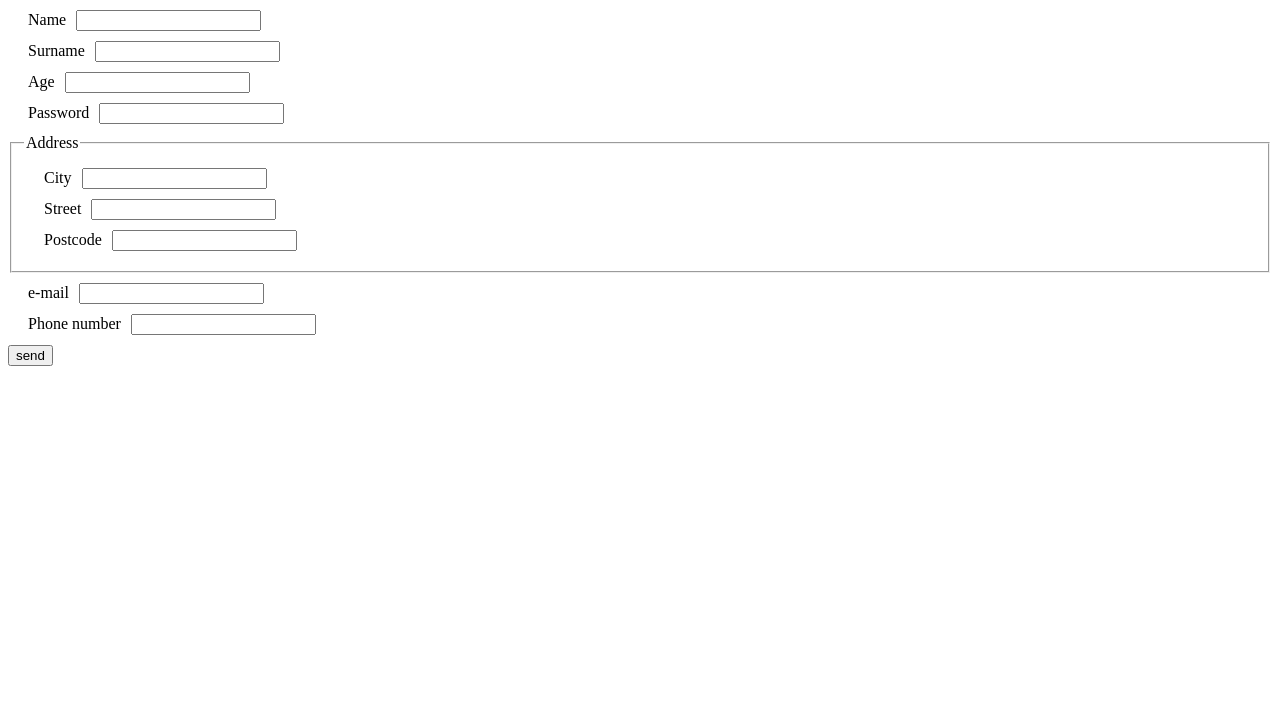
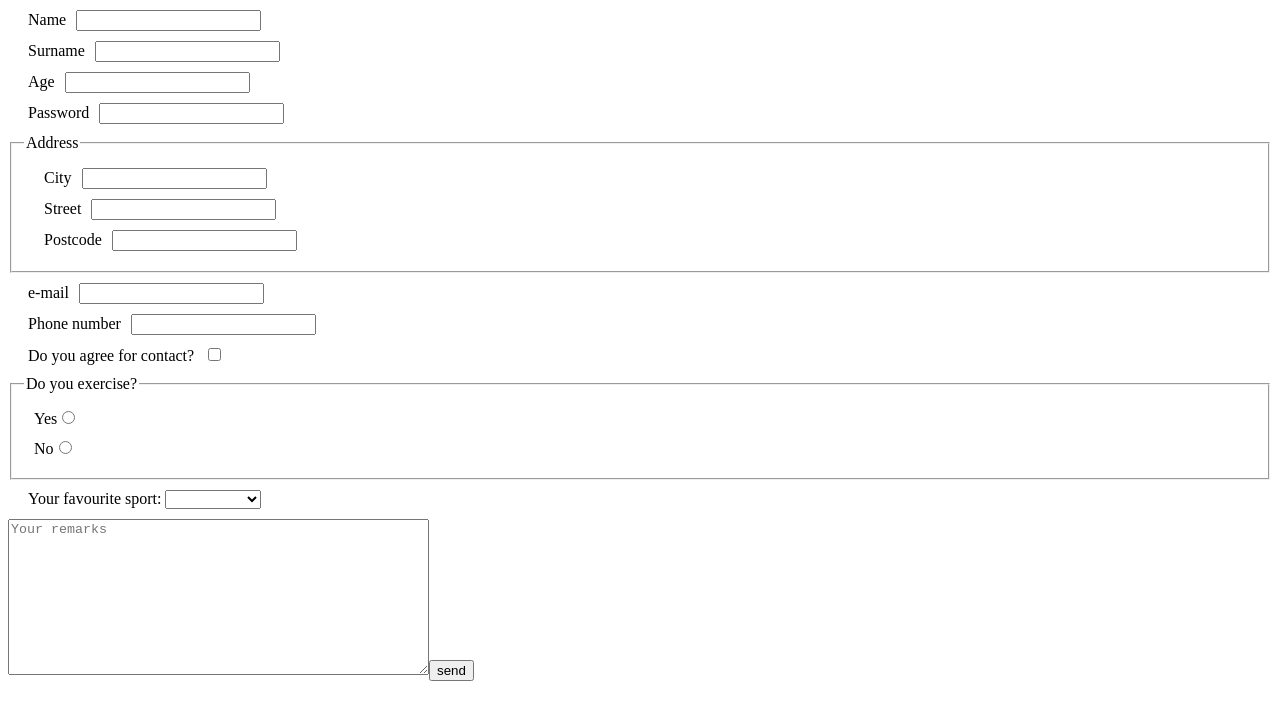
Before and after one commit to Filip-Mosz/angular-exercises-context, an Angular app: page / in a window 1280 px wide. Shown: the top 720 px of the page. Built offline with nearby package versions, Linux system fonts and the light colour scheme.

Commit message:
reactive forms 2

```diff
--- a/src/app/dashboard/dashboard.component.html
+++ b/src/app/dashboard/dashboard.component.html
@@ -50,6 +50,35 @@
         <input type="text" formControlName="phoneNumber">
     </label>
 
+    <label class="label">
+        <span class="labelName">Do you agree for contact?</span>
+        <input type="checkbox" formControlName="agreeForContact">
+    </label>
+
+    <fieldset>
+        <legend>Do you exercise?</legend>
+        <label class="label">
+          <span class="label-name">Yes</span>
+          <input type="radio" formControlName="isExercising" [value]="true">
+        </label>
+        <label class="label">
+          <span class="label-name">No</span>
+          <input type="radio" formControlName="isExercising" [value]="false">
+        </label>
+      </fieldset>
+
+      <label class="label">
+          <span class="labelName"> Your favourite sport:
+              <select formControlName="favouredSport">
+                  <option value="soccer">Soccer</option>
+                  <option value="volleyball">Volleyball</option>
+                  <option value="is lazy bastard">TV watching</option>
+              </select>
+          </span>
+      </label>
+
+      <textarea formControlName="remarks" placeholder="Your remarks" cols="50" rows="10"></textarea>
+
     <button type="submit">send</button>
 
 </form>
--- a/src/app/dashboard/dashboard.component.ts
+++ b/src/app/dashboard/dashboard.component.ts
@@ -13,7 +13,7 @@ export class DashboardComponent implements OnInit {
 
   ngOnInit(): void {
     this.personFormGroup = new FormGroup({
-      name: new FormControl(),
+      name: new FormControl(), //name: new FormControl('') w nawiasie można podać wartość predefiniowaną
       surname: new FormControl(),
       age: new FormControl(),
       password:new FormControl(),
@@ -23,8 +23,12 @@ export class DashboardComponent implements OnInit {
         postcode: new FormControl()
       }),
       email: new FormControl(),
-      phoneNumber: new FormControl
-    }    );
+      phoneNumber: new FormControl,
+      agreeForContact: new FormControl(),
+      isExercising: new FormControl(),
+      favouredSport: new FormControl(),
+      remarks:new FormControl()
+    });
 
     this.personFormGroup.valueChanges
       .subscribe((data: any) => console.log(data));
```
